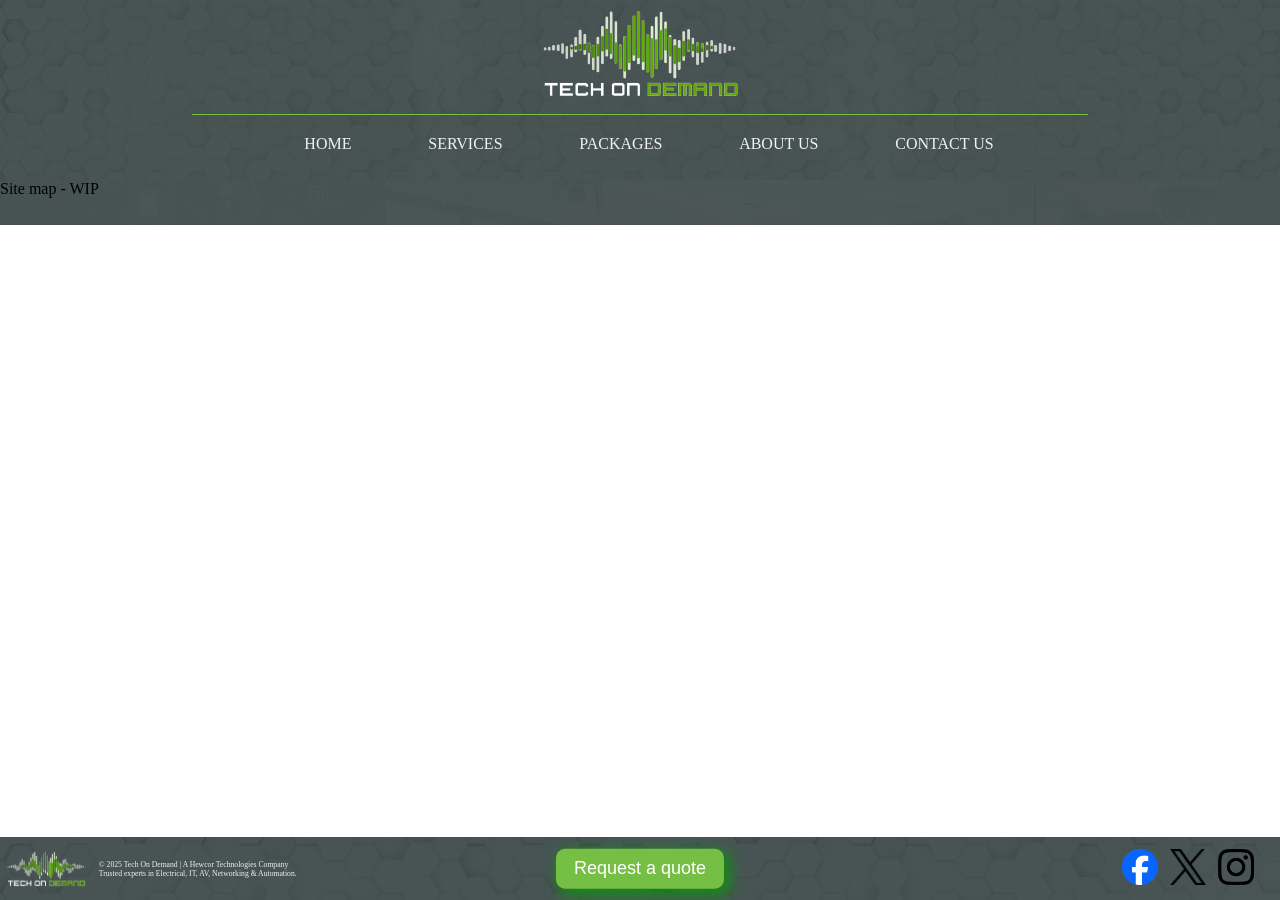
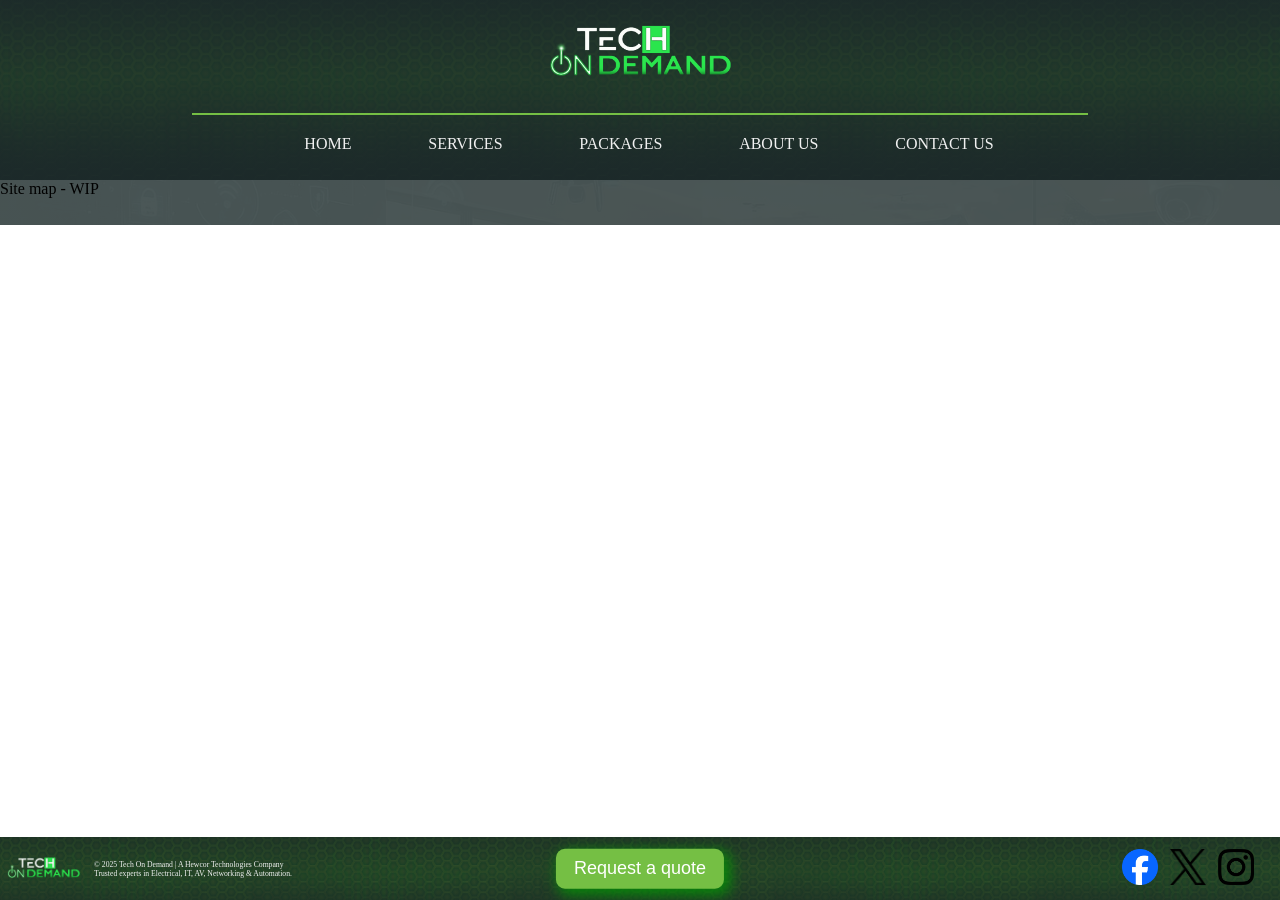
Before and after one commit to HewcorTech/landing-page, a Jekyll site: the page projects.html, which Jekyll copies as it is, in a window 1280 px wide. Built offline with Jekyll 4.4.1, drawn with Linux system fonts in a browser that asks for light colours.

Commit message:
background image changes
Header and footer

```diff
--- a/resources/css/styles.css
+++ b/resources/css/styles.css
@@ -59,11 +59,11 @@
    overflow: visible;
    /* prevent overflow */
    background:
-    linear-gradient(rgba(31, 46, 46, 0.8), rgba(31, 46, 46, 0.8)),
+   linear-gradient(rgba(31, 46, 46, 0.9), rgba(31, 46, 46, 0.9)),
     url("../images/headerbg.png");
     background-position: center;
-    background-repeat: no-repeat;
-    background-size: cover;
+    background-repeat: repeat;
+    background-size:contain;
    /*background-color: rgba(31, 46, 46, 1);*/
    z-index: 100;
 }
@@ -165,7 +165,10 @@
    justify-content: space-between;
    background:
    linear-gradient(rgba(31, 46, 46, 0.8), rgba(31, 46, 46, 0.8)),
-    url("../images/headerbg.png");
+    url("../images/footerbg.png");
+    background-position: center;
+    background-repeat: repeat;
+    background-size:contain;
    box-sizing: border-box;
 }
 
```
Also changed, not shown: resources/images/footerbg.png (added), resources/images/headerbg.png, resources/images/techondemandlogo.jpeg (added), resources/images/techondemandlogo.png.
